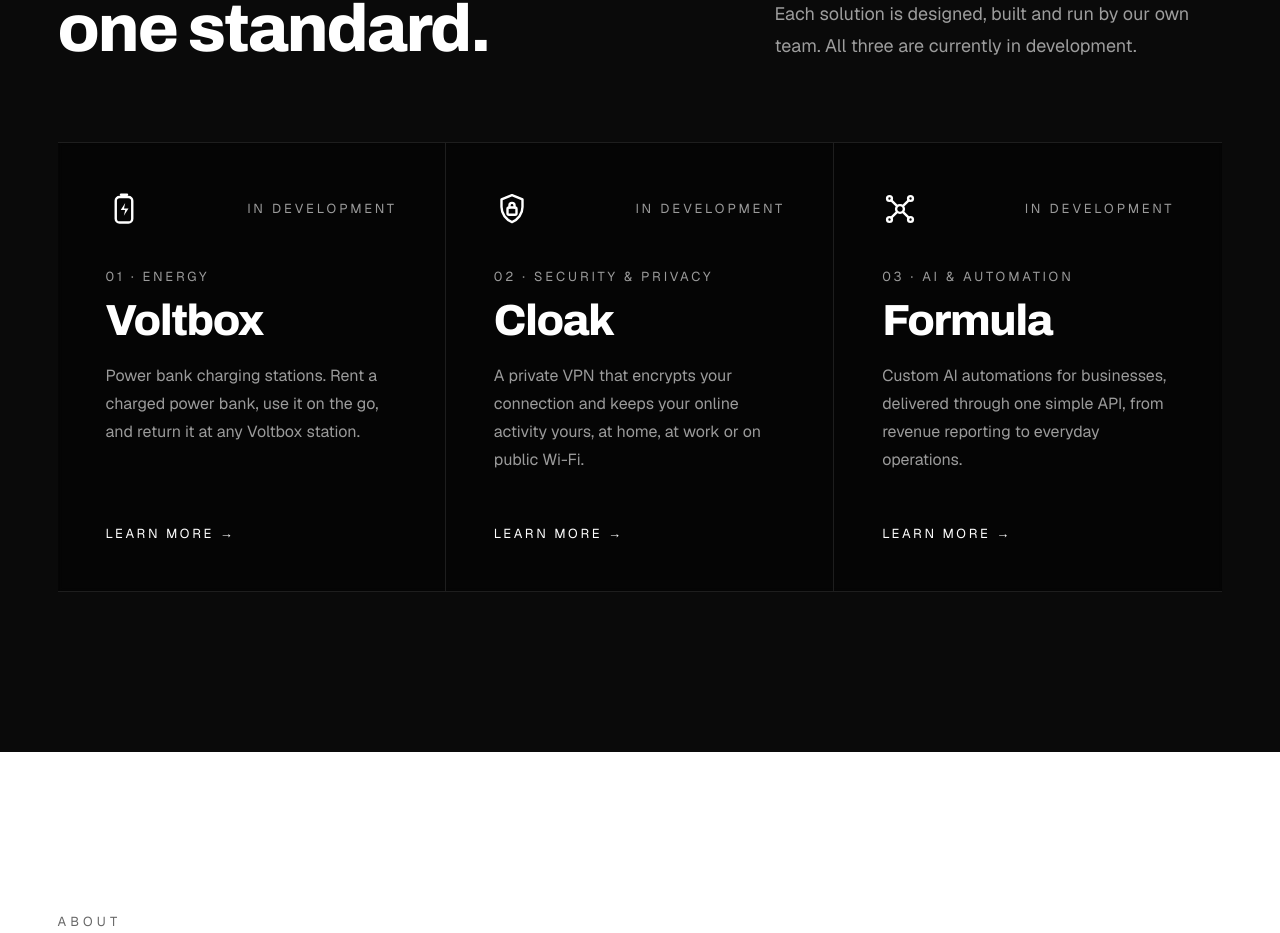
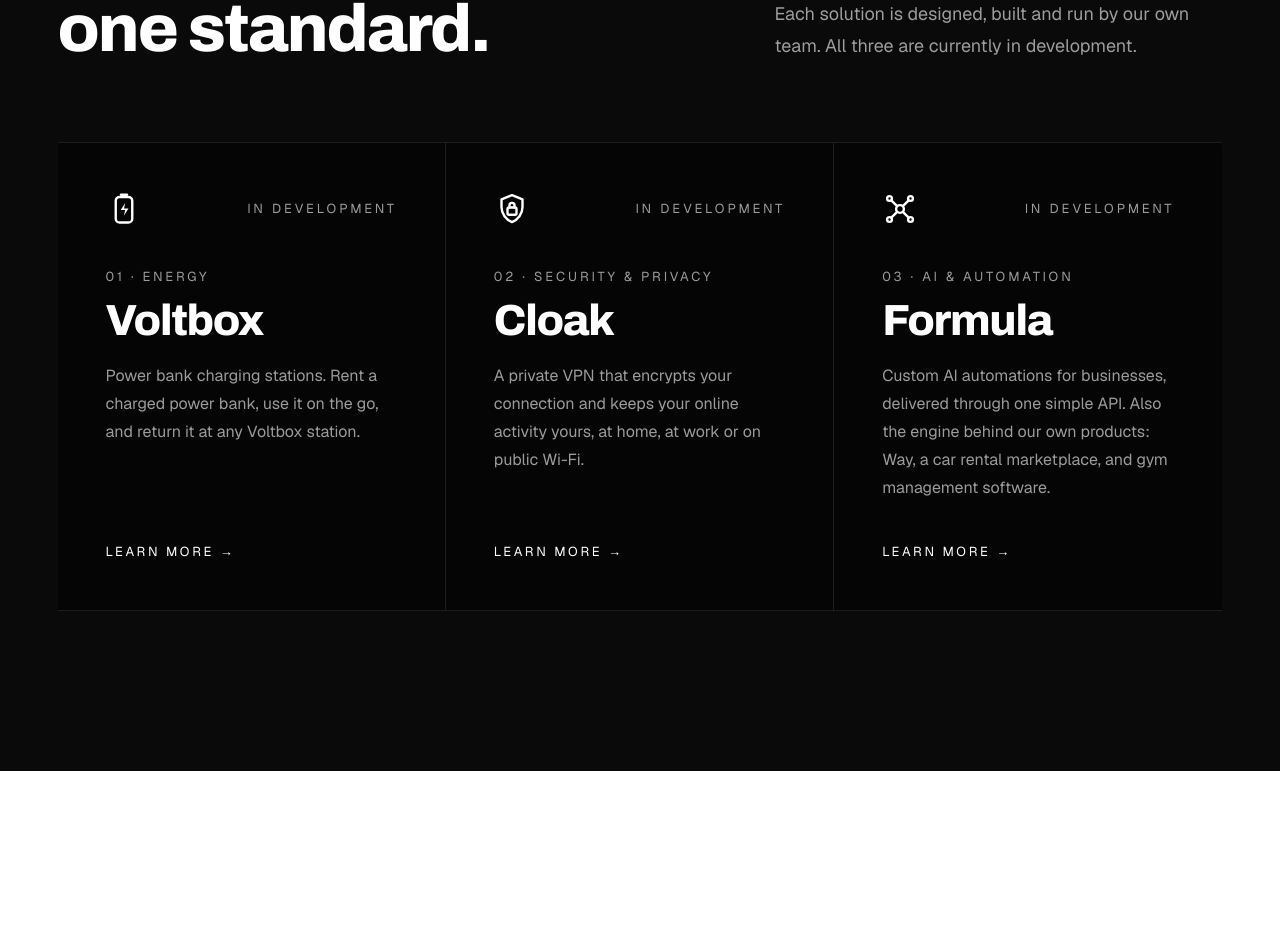
Before and after one commit to Adam120932/resolve-holding, a Next.js app: page / in a window 1280 px wide. Shown: the part 1087-2020 px from the top of the page. Built offline with nearby package versions, Linux system fonts and the light colour scheme.

Commit message:
Formula: add Way and gym software as projects; Cloak preview via server redirect

```diff
--- a/src/data/solutions.ts
+++ b/src/data/solutions.ts
@@ -21,6 +21,19 @@ export type Solution = {
   // Temporary early-access link (shown as a button on the solution page).
   preview?: { label: string; url: string; note: string };
   faq?: Faq[];
+  // Products built on top of this solution (shown on its page).
+  projects?: Project[];
+};
+
+export type Project = {
+  slug: string;
+  name: string;
+  kind: string;
+  tagline: string;
+  description: string;
+  highlights: string[];
+  status: "In development" | "Coming soon" | "Live";
+  link?: { label: string; url: string; note: string };
 };
 
 export const solutions: Solution[] = [
@@ -113,7 +126,7 @@ export const solutions: Solution[] = [
     website: { label: "thecloakvpn.com", url: "https://thecloakvpn.com" },
     preview: {
       label: "Try the Cloak preview",
-      url: "https://cloak.37-44-215-57.sslip.io:8443/#join=217b1d816210cad3c4a181a7f6ef6c8aee5003b8d0466c62ccc6b735dc004223",
+      url: "/go/cloak-preview", // server-side redirect; the real link is in CLOAK_PREVIEW_URL
       note: "Temporary early-access link while Cloak is in development.",
     },
   },
@@ -125,7 +138,7 @@ export const solutions: Solution[] = [
     category: "AI & Automation",
     tagline: "Automation, on demand.",
     summary:
-      "Custom AI automations for businesses, delivered through one simple API, from revenue reporting to everyday operations.",
+      "Custom AI automations for businesses, delivered through one simple API. Also the engine behind our own products: Way, a car rental marketplace, and gym management software.",
     description:
       "Formula is developed entirely in-house. It builds automations around a business, then gives full and easy access to them through a single API, so the work runs itself and the business stays in control.",
     steps: [
@@ -153,6 +166,43 @@ export const solutions: Solution[] = [
     audience:
       "For businesses of any size that want to save time and see their numbers clearly, without building AI themselves.",
     status: "In development",
+    projects: [
+      {
+        slug: "way",
+        name: "Way",
+        kind: "Car rental marketplace",
+        tagline: "Rent a car in Lebanon, online.",
+        description:
+          "Way brings Lebanon's rental companies online. Every car listed is a real car from a licensed company with its own price, calendar and hand-over places, so renters compare, book and pick up without the back-and-forth. Companies run their fleet, bookings and earnings from one dashboard, with Formula handling the follow-ups and reports behind it.",
+        highlights: [
+          "Real cars from licensed rental companies",
+          "Live prices and availability, weekly and monthly rates",
+          "Instant booking or booking requests, in-app chat",
+          "Company dashboard: fleet, calendar, bookings, earnings",
+        ],
+        status: "In development",
+        link: {
+          label: "Open the Way preview",
+          url: "https://claude.ai/artifact/1XNBrvGxFB78fnX3UJ8ZSd",
+          note: "Preview with example companies and cars; no real bookings yet.",
+        },
+      },
+      {
+        slug: "gym",
+        name: "Gym software",
+        kind: "Gym management",
+        tagline: "Run the gym from one screen.",
+        description:
+          "Management software for gyms: members, plans and renewals, check-in at the door, class schedules, trainers, payments and clear numbers on revenue and attendance. Built for how gyms in Lebanon work, including cash payments and WhatsApp reminders. Name to be announced.",
+        highlights: [
+          "Members, plans and automatic renewal reminders",
+          "Door check-in with expiry alerts",
+          "Classes, bookings and trainers",
+          "Daily revenue and attendance reports",
+        ],
+        status: "In development",
+      },
+    ],
   },
 ];
 
```
